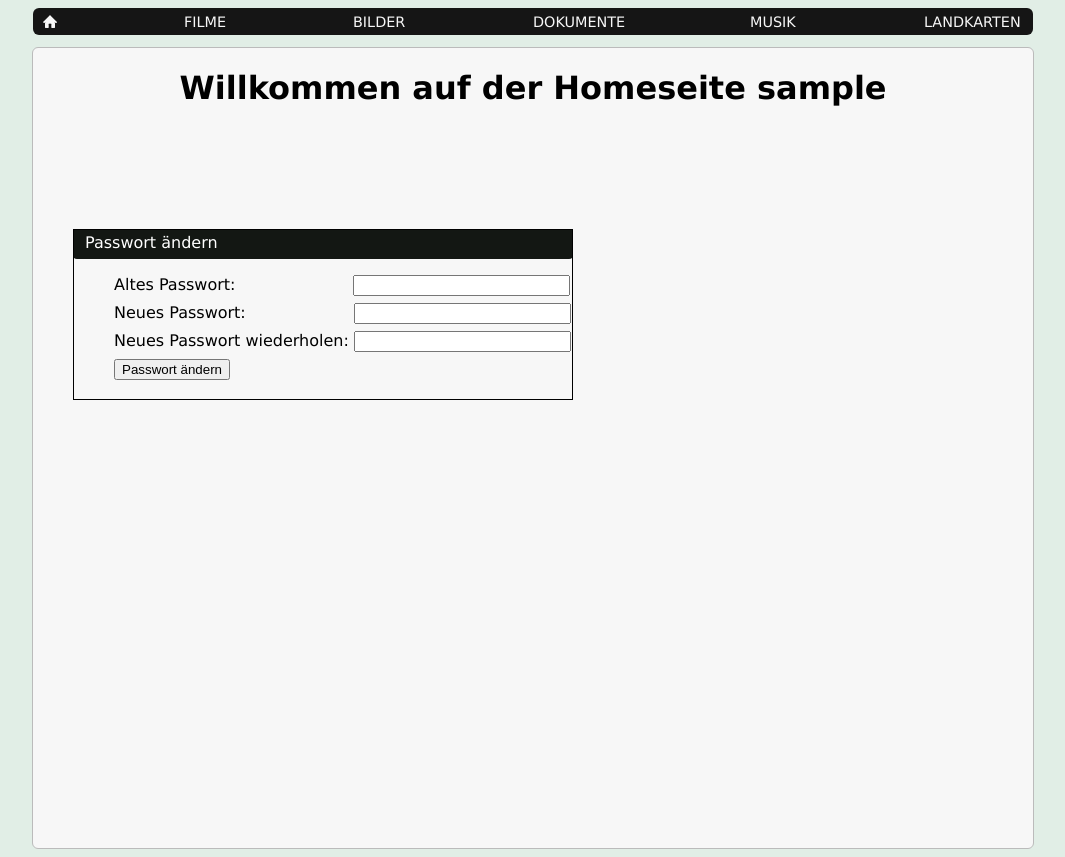
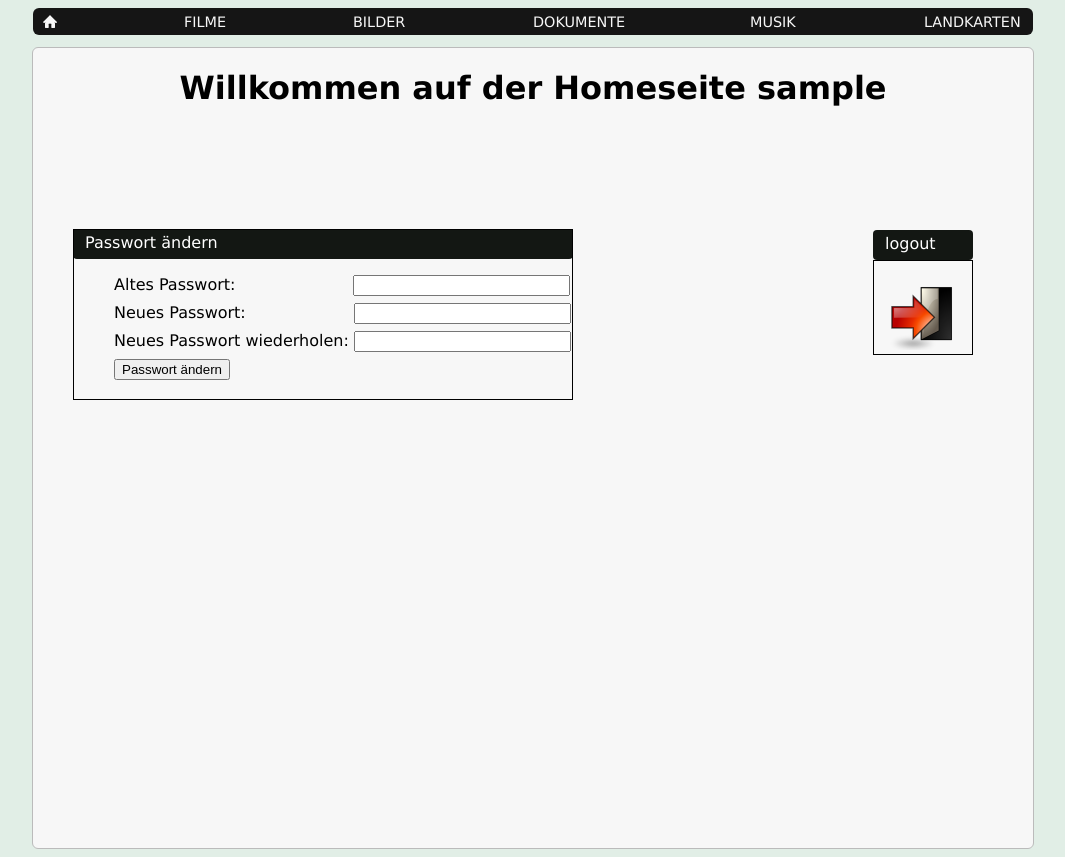
Before and after one commit to valesam/Mediathek, a PHP site: page /home.php in a window 1280 px wide. Shown: the whole page, without its empty margins (107-1172 px from the left). Run offline with PHP 8.4, Linux system fonts and the light colour scheme; the visitor is signed in with stand-in values (Sample User, id 1).

Commit message:
Zweites Home App logout
+ Style
+ error.php verbesserung

```diff
--- a/PasswortChange.html
+++ b/PasswortChange.html
@@ -37,7 +37,7 @@ Zweck: Gibt dem User die Möglichkeit sein Passwort zu wechseln
 
  			<div class='homeApp1'>
  				<div class='homeApp1 Title'>
- 					<lable>Passwort ändern</lable>
+ 					<lable>Passwort &auml;ndern</lable>
  				</div>
  				<div class='homeApp1 Box'>
  					<ul>
@@ -51,7 +51,7 @@ Zweck: Gibt dem User die Möglichkeit sein Passwort zu wechseln
 							<lable>Neues Passwort wiederholen: </lable><input maxlength='50' id='newPWCheck' size='24' type='password' />
 						</li>
 						<li>
-							<input type='Button' value='Passwort ändern' onclick='change()'>
+							<input type='Button' value='Passwort &auml;ndern' onclick='change()'>
 						</li>
 					</ul>
 					<div id="AusgabePasswort"></div>
--- /dev/null
+++ b/funktionen/logout.php
@@ -0,0 +1,5 @@
+<?php
+session_start();
+session_destroy();
+HEADER("LOCATION: ../home.php")
+?>
--- a/home.php
+++ b/home.php
@@ -21,6 +21,7 @@ if(!empty($_SESSION['user']))
  echo "<div class='home'>";
  // Einbinden der HomeApp Passwort wächseln
  include "PasswortChange.html";
+ include "logout.html";
  echo "</div>";
 }
 else
--- /dev/null
+++ b/logout.html
@@ -0,0 +1,8 @@
+<div class='homeApp2'>
+ 				<div class='homeApp2 Title'>
+ 					<lable>logout</lable>
+ 				</div>
+ 				<div class='homeApp2 Box'>
+ 					<a href="funktionen/logout.php"><img width="64" height="64" src="style/exit.png" selectable = "false"></a>
+				</div>
+			</div>
--- a/register.html
+++ b/register.html
@@ -2,7 +2,10 @@
 <!--Wenn diese Seite eingebunden wird, wird die login form 50 px vom Objekt links vom der Form posizioniert-->
 <script>
 	$(function() {
-		 document.getElementById("login_form").style.marginLeft = "50px";
+		document.getElementById("login_form").style.marginLeft  = "50px";
+		document.getElementById("register_form").style.marginTop  = "-220px";
+		document.getElementById("register_form").style.marginLeft  = "auto";
+		document.getElementById("register_form").style.marginRight = "50px";
 	});
 </script>
 <script>
--- a/style/stylesheet.css
+++ b/style/stylesheet.css
@@ -54,9 +54,38 @@ width: 498px
 }
 .homeApp1.Box ul
 {
-
 list-style-type: none;
 line-height: 28px;
+}
+
+.homeApp2.Title{
+margin-top: -170px;
+margin-left: 800px;
+margin-bottom: -170px;
+width:100px;
+height: 30px;
+background-color:#131713;
+-moz-border-radius:4px;
+-webkit-border-radius:4px;
+-khtml-border-radius:4px;
+behavior:url(style/border-radius.htc);
+position: absolute;
+line-height: 28px;
+}
+.homeApp2.Title lable{
+padding-left: 12px !important;
+color: #FFFFFF;
+}
+.homeApp2.Box{
+margin-left: 800px;
+margin-top: -140px;
+position: absolute;
+padding-top: 25px;
+border: 1px solid #000000 !important;
+width: 98px
+}
+.homeApp2.Box img{
+padding-left:15px;
 }
 /*Navigationsleiste oben*/
 #navibar {
@@ -234,9 +263,9 @@ list-style-type: none;
 #register_form {
 
 /* Abstand und Ausrichtung des Elements */
-margin-top: -220px;
-margin-left: auto;
-margin-right: 50px;
+
+margin-left: auto;;
+margin-right: auto;
 width: 300px;
 
 /* Schrift Definition*/
```
Also changed, not shown: error.php (+5 -4 lines), style/exit.png (added), 1 other file.
